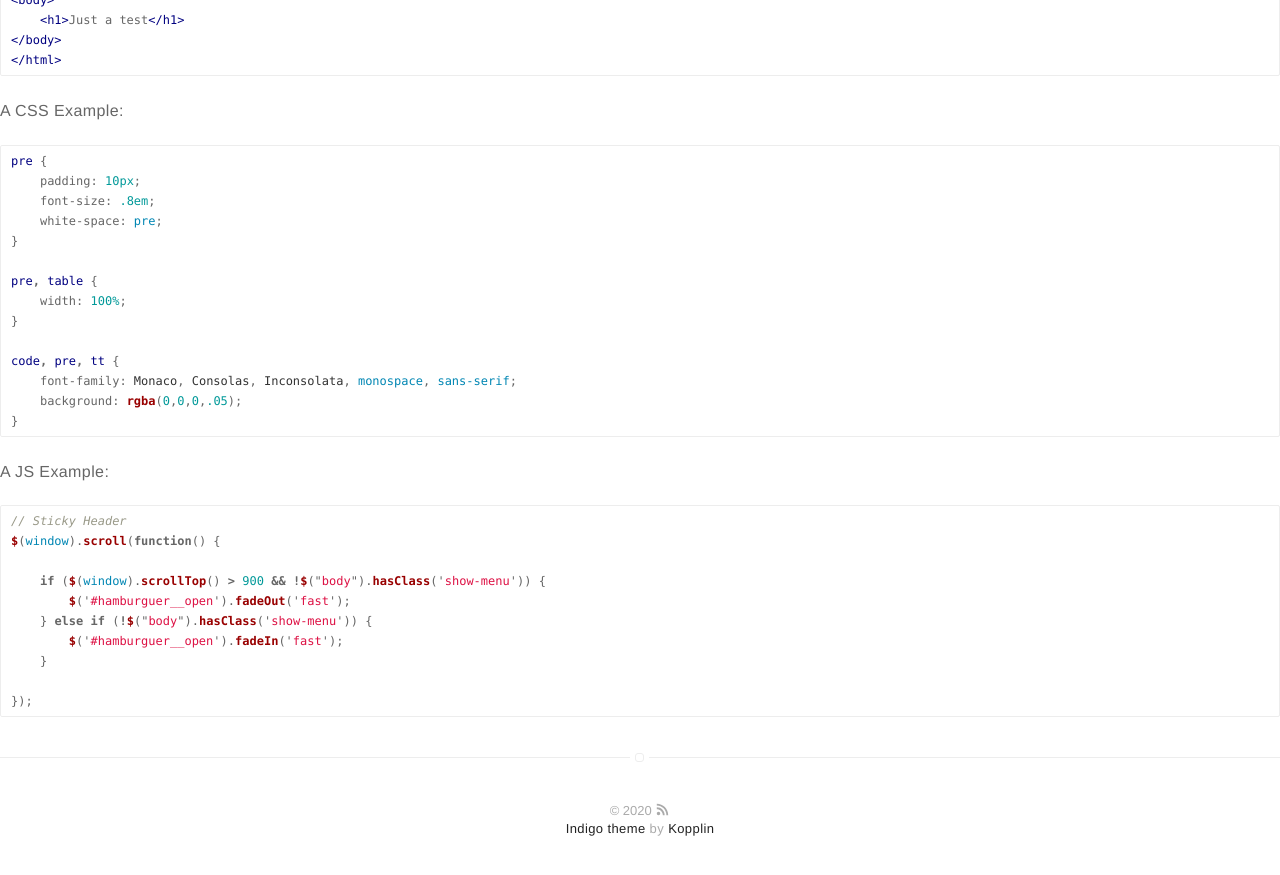
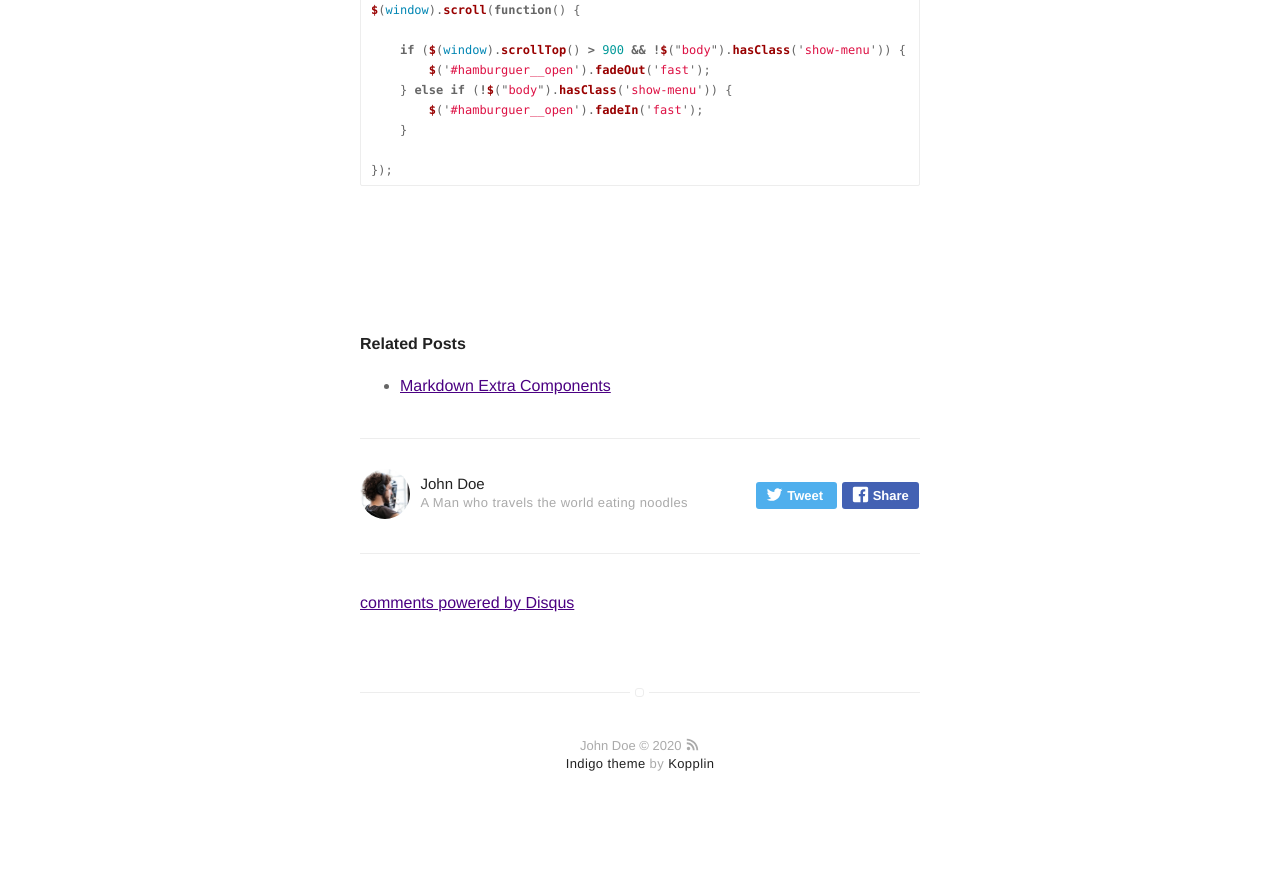
Before and after one commit to aigirlsbr/aigirlsbr.github.io, a Jekyll site: the page built from _posts/2016-02-24-markdown-common-elements.markdown, in a window 1280 px wide and 900 px high, scrolled down 5190 px. Shown: the top 875 px of the window. Built offline with Jekyll 4.4.1, drawn with Linux system fonts in a browser that asks for light colours; comment, search, counter and statistics services are not loaded; after the commit the page ends 6025 px from its top, so only the background shows below that; some of the changed lines change nothing that is shown; some of the changed text lies outside the part shown.

Commit message:
Adiciona o config do tema indigo

```diff
--- a/_config.yml
+++ b/_config.yml
@@ -1 +1,120 @@
-theme: jekyll-theme-merlot
+# main text of home
+name: John Doe
+bio: A Man who travels the world eating noodles
+
+# twitter summary info
+description: A blog about technology and stuff related
+
+# if it's an external image, update below for true
+# better with square images
+external-image: false
+picture: assets/images/profile.jpg
+
+# If you want to include your resume, set to true
+# and specify source (external or local).
+resume: true
+resume-external: true
+resume-url: https://google.com/?q=my+resume
+
+url: https://koppl.in/indigo
+# your url: http://USERNAME.github.io
+
+permalink: /:title/
+
+# To enable google analytics, supply your token below
+# analytics-google: 'UA-MYANALYTICS'
+
+# To enable piwik tracking, supply your url & site ID below
+# analytics-piwik-url: 'piwik.my-host.com'
+# analytics-piwik-id: 1
+
+# if you don't want comments in your posts, leave categories empty
+disqus:
+  shortname: mydisqus # enter this from your disqus account
+  categories: [blog, project] # only show disqus for posts that have these categories
+
+# if you don't have any of social below, comment the line
+facebook: myfacebook
+twitter: mytwitter
+# google: mygoogle
+# instagram: myinstagram
+# pinterest: mypinterest
+# linkedin: mylinkedin
+# youtube: myyoutube
+# spotify: myspotify
+github: mygithub
+# gitlab: mygitlab
+# lastfm: mylastfm
+# stackoverflow: 7044681/mystackoverflow
+# quora: userquora
+# reddit: username
+medium: medium
+# vimeo: myvimeo
+# lanyrd: mylanyrd
+email: myemail@gmail.com
+
+authors:
+    johndoe:
+        name: John Doe
+        bio: A Man who travels the world eating noodles
+        external-image: false
+        picture: assets/images/profile.jpg
+        twitter: johndoe
+    jamesfoster:
+        name: James Foster
+        bio: A Man who develops software with coffee
+        external-image: false
+        picture: assets/images/james.jpg
+        twitter: jamesfoster
+
+# do you want a larger site? change the option below
+# options: [normal, large] | default: normal
+# normal = 560px / large = 810px
+width: normal
+
+# if you don't need pagination, comment the *paginate* configs below
+# paginate: 5
+# paginate_path: "blog/:num/"
+
+# if you don't need projects, comment the *projects* configs below
+projects: true
+
+# if you don't need "about" or "blog", comment them out below
+about: true
+blog: true
+
+# do you want to show the "read time" of the posts?
+read-time: true
+
+# do you want to show the "tags" inside the posts?
+show-tags: true
+
+# related posts inside a post?
+related: true
+
+# Display links for next and previous posts for the specified categories
+post-advance-links: [blog]
+
+# show author block at the end of a post ?
+show-author: true
+
+# do you want some animations?
+animation: true
+
+plugins:
+  - jekyll-seo-tag
+  - jekyll-gist
+  - jekyll-feed
+  - jemoji
+  - jekyll-admin
+
+jekyll-mentions:
+    base_url: https://github.com
+
+compress_html:
+    ignore:
+        envs:
+        - development
+        - stage
+
+exclude: ["travis.sh", "Rakefile", "README.md", "Gemfile", "Gemfile.lock", "FAQ.md"]
```
